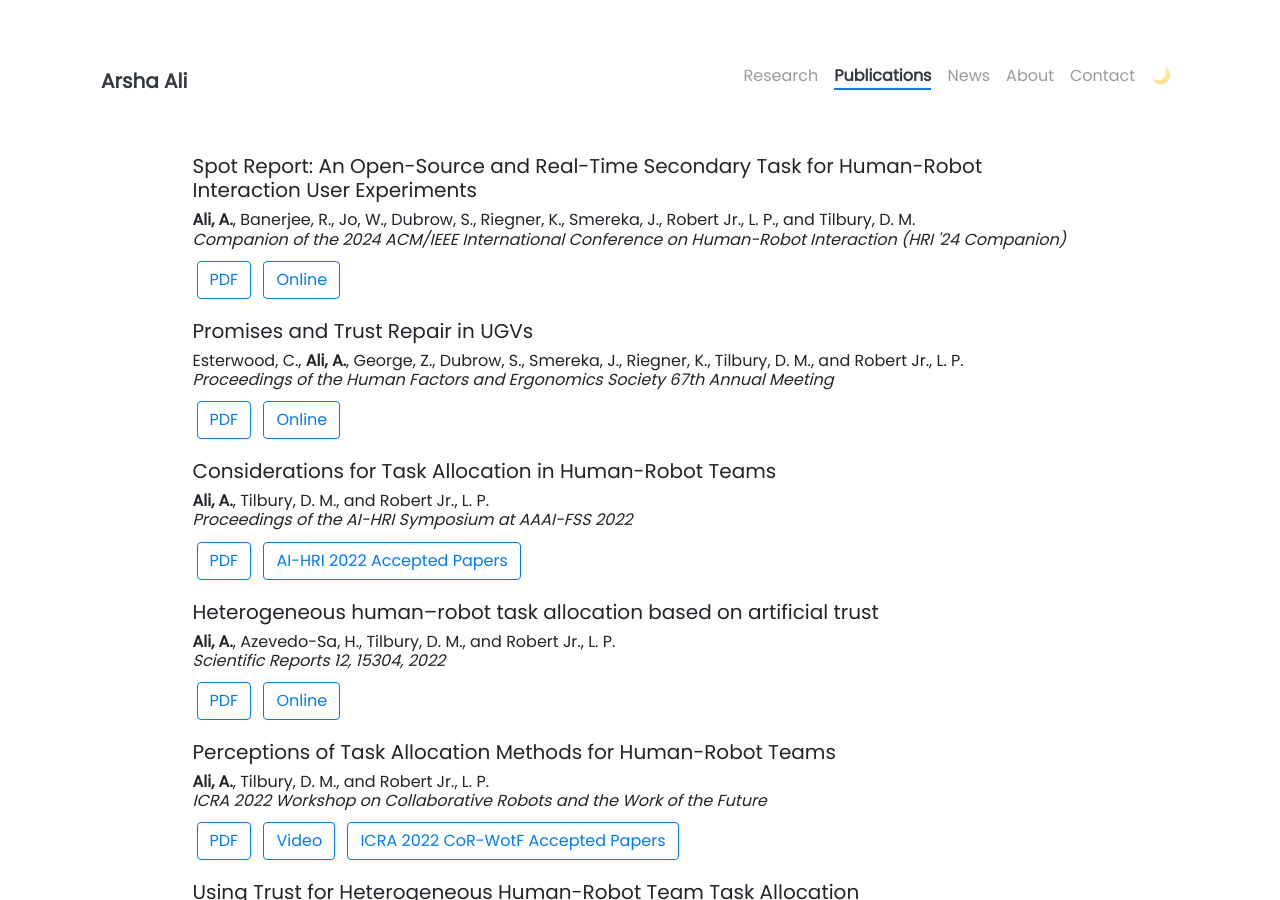
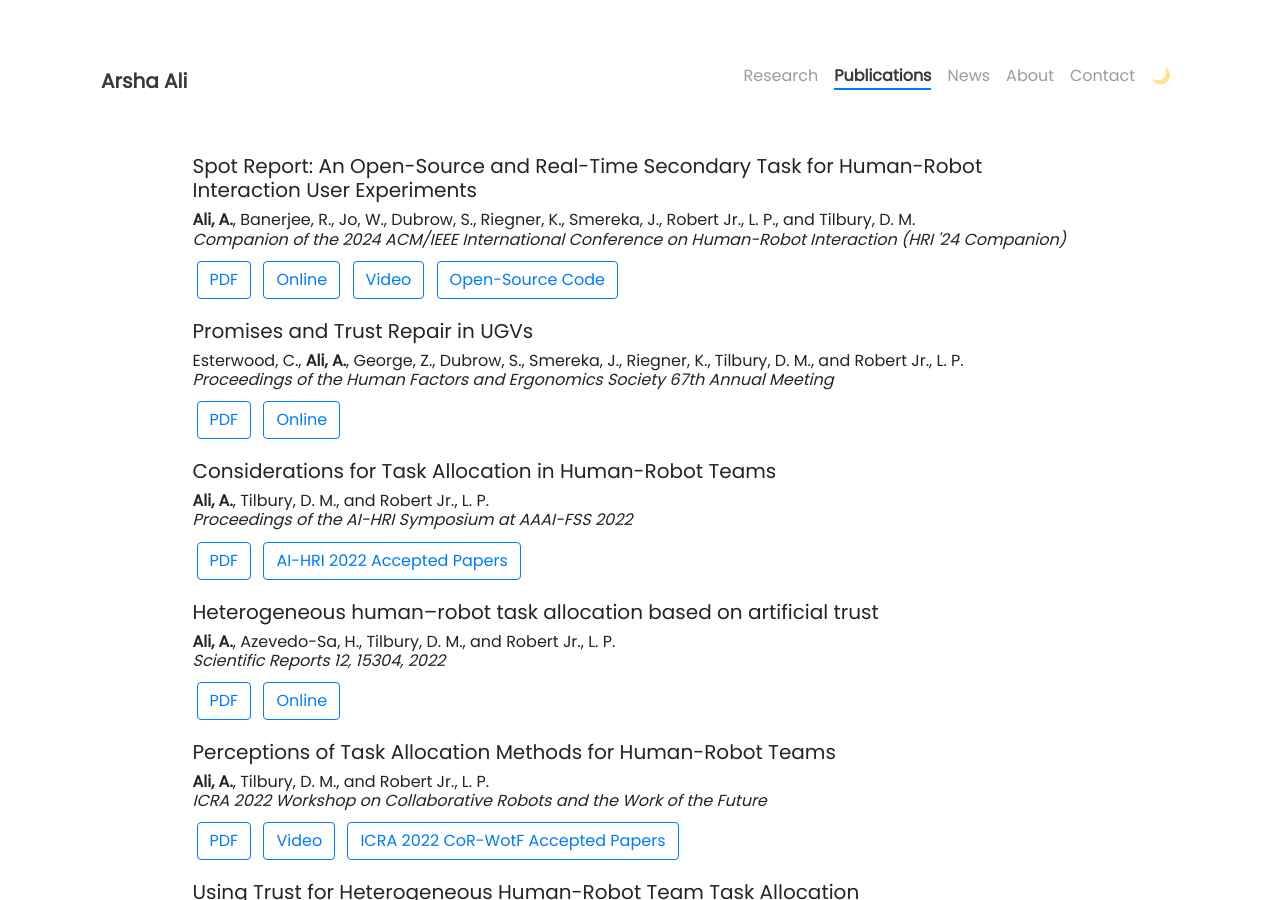
Before and after one commit to arshaali/arshaali.github.io, a Jekyll site: the page built from pages/publications.html, in a window 1280 px wide and 900 px high. Built offline with Jekyll 4.4.1, drawn with Linux system fonts in a browser that asks for light colours; nearby versions of some CDN libraries.

Commit message:
Update publications.html

```diff
--- a/pages/publications.html
+++ b/pages/publications.html
@@ -38,6 +38,8 @@ a:hover, a:active {
 <p>
   {% include elements/button.html link="https://deepblue.lib.umich.edu/bitstream/handle/2027.42/192466/HRI_LBR_2024_FINAL%20%281%29.pdf?sequence=1&isAllowed=y" text="PDF" %}
   {% include elements/button.html link="https://deepblue.lib.umich.edu/handle/2027.42/192466" text="Online" %}
+  {% include elements/button.html link="https://www.youtube.com/watch?v=QspkXDuoXUM" text="Video" %}
+  {% include elements/button.html link="https://github.com/UMich-MAVRIC/SpotReport/" text="Open-Source Code" %}
 </p>
 
 <h5>
```
